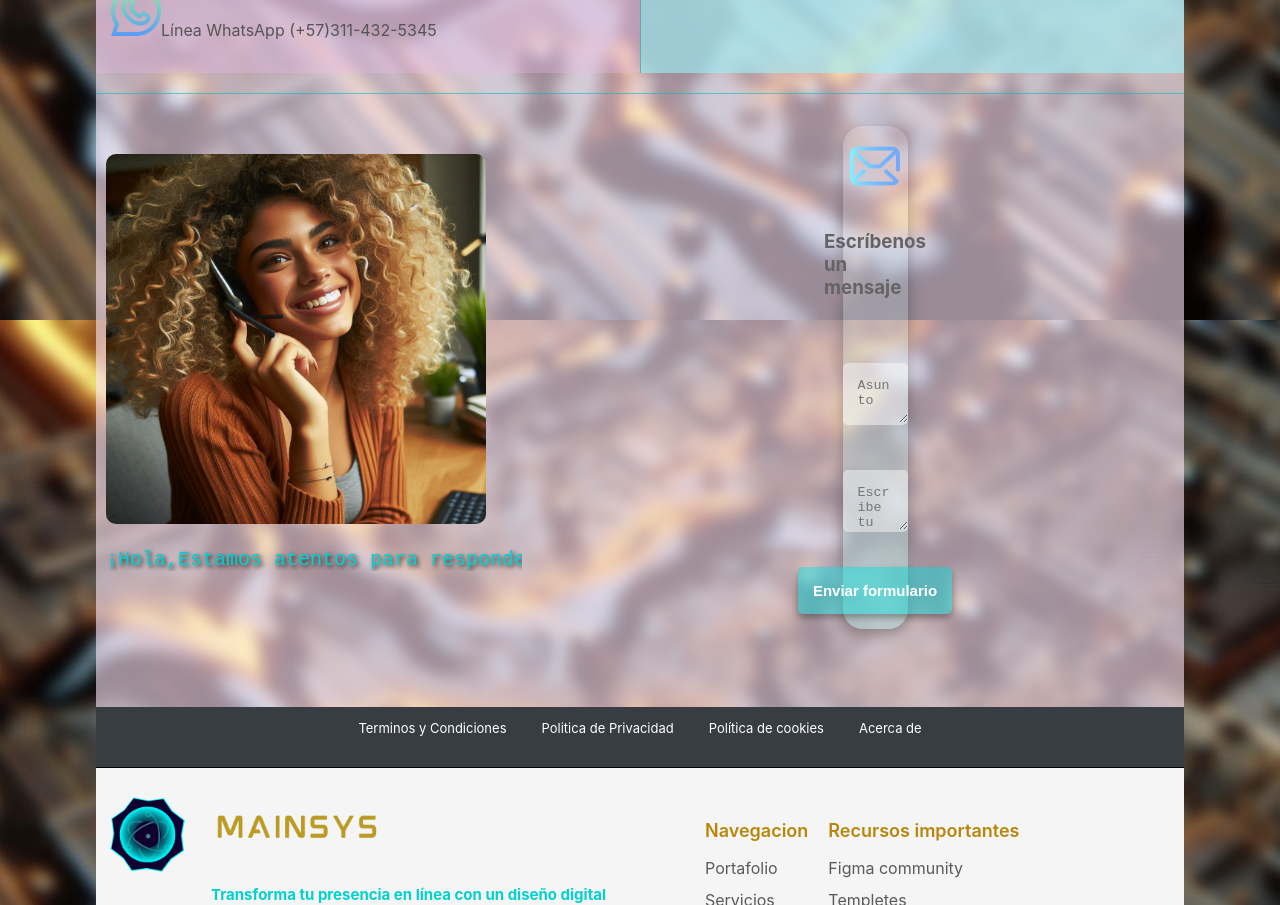
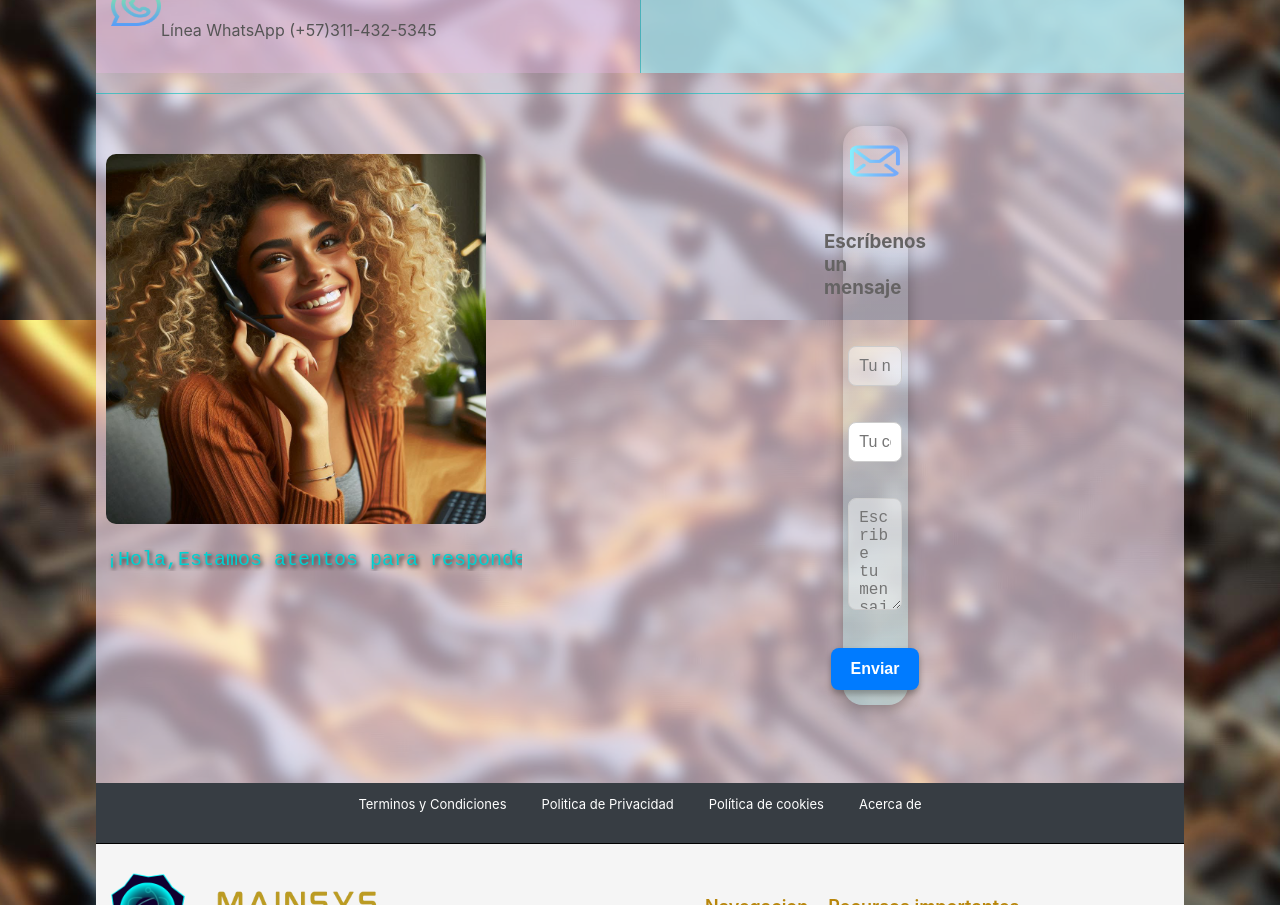
Before and after one commit to Lilisp16/portafolio-react, a React (Create React App) app: page /portafolio-react/contacto in a window 1280 px wide. Shown: the part 480-1385 px from the top of the page. Built offline with nearby package versions, Linux system fonts and the light colour scheme.

Commit message:
Mejora de estilos y accesibilidad en el formulario de contacto

```diff
--- a/src/components/Contacto.js
+++ b/src/components/Contacto.js
@@ -70,10 +70,15 @@ const Contacto = () => {
 
            {/* Enlace "Ver más" */}
            <div>
-            <a href="#" onClick={toggleShowAll}>
-              {showAll ? "Ver menos" : "Ver más"}
-            </a>
+            <a
+            href="#"
+            onClick={(e) => {
+              e.preventDefault(); // evita que la página se desplace arriba
+              toggleShowAll();
+            }}>
+            {showAll ? "Ver menos" : "Ver más"}</a>
           </div>
+
         </p>
           {/* Mostrar la sección FAQ cuando el estado 'showAll' sea verdadero */}
       {showAll && <FAQ />}
@@ -87,7 +92,7 @@ const Contacto = () => {
     <div className='grupoform'>
 
     <section className='formulario'>
-        <img src={`${process.env.PUBLIC_URL}/images/formulario4.jpeg`}  ></img>
+        <img src={`${process.env.PUBLIC_URL}/images/formulario4.jpeg`}   alt=""></img>
         <p>
         ¡Hola,Estamos atentos para responder cualquiera de tus inquietudes!
         </p>
@@ -95,21 +100,13 @@ const Contacto = () => {
 
 
 
-    <form className='contact' action="mailto:operadorpersonal0@gmail.com">
+   {/* <form className='contact' action="mailto:operadorpersonal0@gmail.com">
     <img
               src={`${process.env.PUBLIC_URL}/images/em.png`}
               alt="Seleccionar idioma"
               className="icon-contact"
             />
         <h3>Escríbenos un mensaje</h3>
-
-
-       {/* <input type="text" placeholder='Nombre' />
-          {/*<input type="text" placeholder='Apellidos' />
-        <input type="text" placeholder='Email' />
-        <textarea placeholder='Asunto' />
-        <input type="submit" value="Enviar formulario" />*/}
-
 
             <textarea
             id="asunto"
@@ -125,18 +122,45 @@ const Contacto = () => {
             required
           ></textarea>
 
-          {/* Botón para enviar el formulario */}
+         Botón para enviar el formulario
           <input
             type="submit"
-            value="Enviar formulario"
+            value="Enviar"
             onClick={generateMailto} // Llamamos a la función cuando se hace clic
           />
+    </form>*/}
+
+
+    <form
+      className='contact'
+      action="https://formspree.io/f/xyzabcde" // <-- Reemplaza con tu URL real
+      method="POST">
+      <img
+        src={`${process.env.PUBLIC_URL}/images/em.png`}
+        alt="Icono de contacto por correo"
+        className="icon-contact"
+      />
+      <h3>Escríbenos un mensaje</h3>
+
+      <input
+        type="text"
+        name="nombre"
+        placeholder="Tu nombre"
+        required  />
+      <input
+        type="email"
+        name="email"
+        placeholder="Tu correo electrónico"
+        required />
+      <textarea
+        name="mensaje"
+        placeholder="Escribe tu mensaje aquí..."
+        rows="5"
+        required ></textarea>
+      <button type="submit">Enviar</button>
     </form>
 
-
     </div>
-
-
   </div>
   )
 }
--- a/src/components/layout/SearchNav.js
+++ b/src/components/layout/SearchNav.js
@@ -1,7 +1,7 @@
 // SearchNav.js
 import React, { useState } from 'react';
 import './SearchNav.css';
-import { Link } from 'react-router-dom';
+//import { Link } from 'react-router-dom';
 import { useNavigate } from 'react-router-dom';  // Asegúrate de importar 'useNavigate'
 
 
@@ -17,7 +17,7 @@ const SearchNav = () => {
 
   const navigate = useNavigate();  // Usa 'useNavigate' en lugar de 'useHistory'
 
-  const toggleMenu = () => setIsOpen(!isOpen);  // Función para alternar el offcanvas
+ // const toggleMenu = () => setIsOpen(!isOpen);  // Función para alternar el offcanvas
   const toggleSearch = () => setIsSearchOpen(!isSearchOpen);  // Alternar el estado de búsqueda
 
   const toggleDropdown = (e) => {
@@ -126,7 +126,8 @@ const handleResultClick = (id) => {
                   {searchResults.map((result) => (
                     <li key={result.id}>
                       {/* Usamos el botón para redirigir */}
-                      <a onClick={() => handleResultClick(result.id)}>
+                      <a href="#"
+                      onClick={(e) => {e.preventDefault(); handleResultClick(result.id)}}>
                         {result.name}
                       </a>
                     </li>
--- a/src/index.css
+++ b/src/index.css
@@ -315,12 +315,12 @@ input[type="submit"]:active {
 
 
 
-.contact{
+/*.contact{
   background-image: linear-gradient(to top, #a8edea 0%, #fed6e3 100%);
   width: 40%;
   border-radius: 20px;
-  margin: 0 auto; /* Centra el contenedor en la página */
-  padding: 20px; /* Agrega un poco de espacio interno */
+  margin: 0 auto; /* Centra el contenedor en la página
+  padding: 20px; /* Agrega un poco de espacio interno
 }
 
 .contact h4{
@@ -329,9 +329,75 @@ input[type="submit"]:active {
 
 form {
   display: flex;
-  flex-direction: column; /* Alinea los elementos en columna */
-  align-items: center; /* Centra horizontalmente los elementos */
-}
+  flex-direction: column; /* Alinea los elementos en columna
+  align-items: center; /* Centra horizontalmente los elementos
+}*/
+
+/*ESTILOS FORMULARIO CONTACTO */
+
+.contact {
+  background-image: linear-gradient(to top, #a8edea 0%, #fed6e3 100%);
+  width: 40%;
+  border-radius: 20px;
+  margin: 30px auto;
+  padding: 20px;
+  box-shadow: 0 4px 10px rgba(0, 0, 0, 0.1);
+}
+
+.contact h4 {
+  margin-left: 10px;
+  font-size: 20px;
+}
+
+form {
+  display: flex;
+  flex-direction: column;
+  align-items: center;
+}
+
+.contact input,
+.contact textarea {
+  width: 90%;
+  padding: 10px;
+  margin: 8px 0;
+  border: 1px solid #ccc;
+  border-radius: 8px;
+  font-size: 16px;
+}
+
+.contact button {
+  background-color: #007bff;
+  color: white;
+  padding: 12px 20px;
+  border: none;
+  border-radius: 8px;
+  font-size: 16px;
+  cursor: pointer;
+  margin-top: 10px;
+  transition: background 0.3s ease;
+}
+
+.contact button:hover {
+  background-color: #0056b3;
+}
+
+.icon-contact {
+  width: 40px;
+  height: 40px;
+  margin-bottom: 10px;
+}
+
+/* Responsive */
+@media (max-width: 768px) {
+  .contact {
+    width: 90%;
+  }
+}
+
+
+
+
+
 
 /*TARJETAS DE CONTACTO*/
 
```
